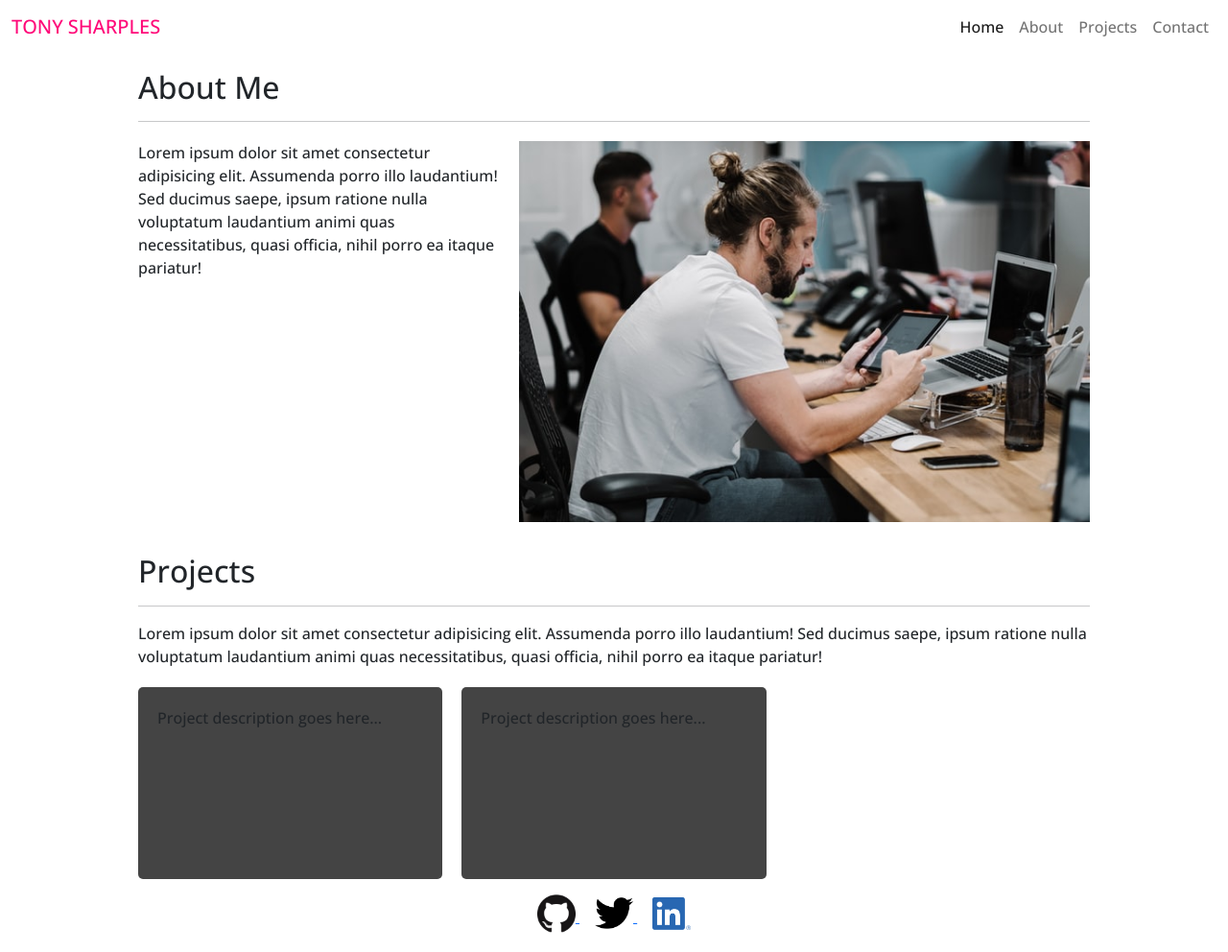
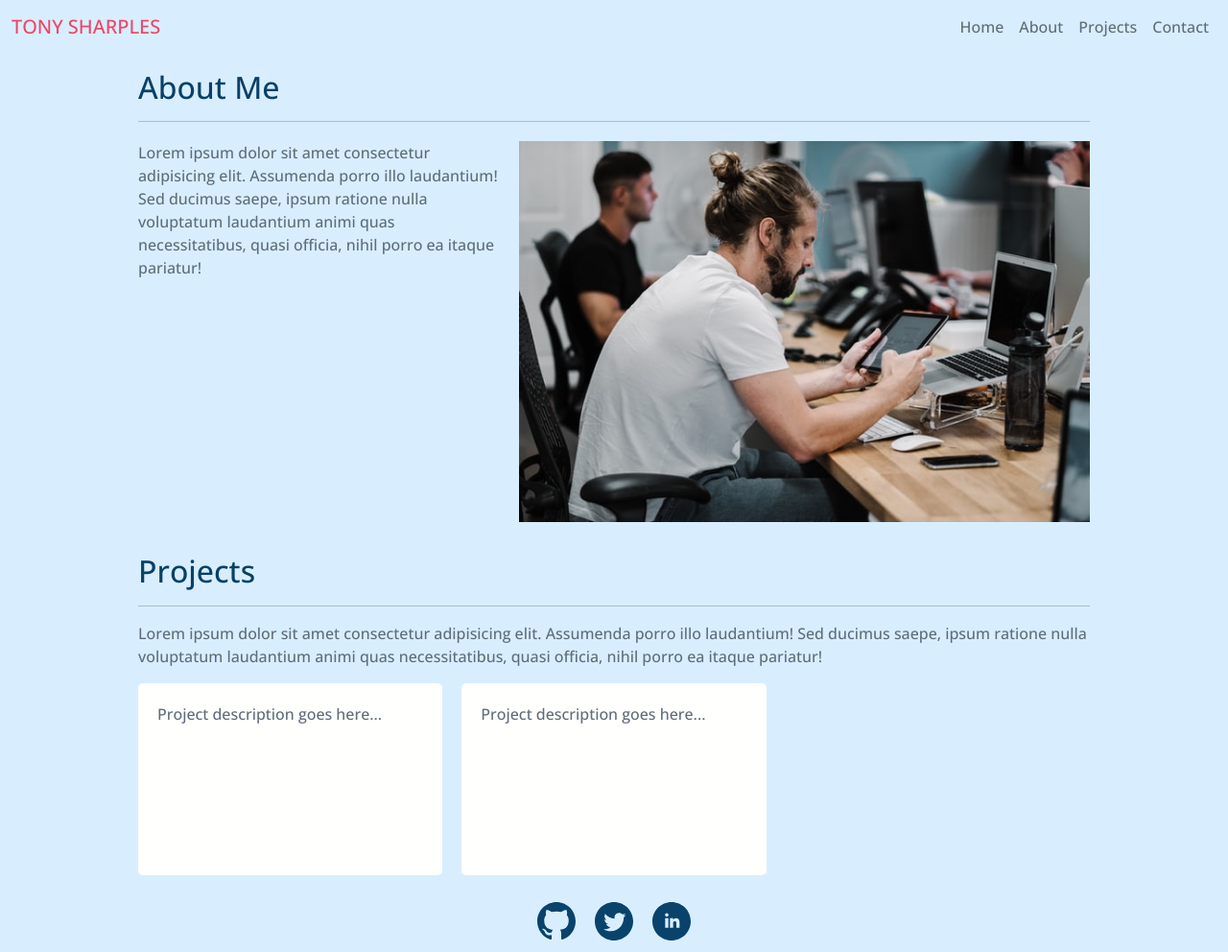
Before and after one commit to Barenbik/old-personal-website, a plain HTML site: page index.html in a window 1280 px wide. Shown: the whole page at 96% size. Drawn offline with nearby package versions, Linux system fonts and the light colour scheme.

Commit message:
Update social icons

```diff
--- a/index.html
+++ b/index.html
@@ -27,7 +27,7 @@
         <div class="collapse navbar-collapse" id="navbarTogglerDemo02">
           <ul class="navbar-nav mb-lg-0">
             <li class="nav-item">
-              <a class="nav-link active" aria-current="page" href="#">Home</a>
+              <a class="nav-link" aria-current="page" href="#">Home</a>
             </li>
             <li class="nav-item">
               <a class="nav-link" href="#about">About</a>
@@ -49,9 +49,11 @@
       <hr>
       <div class="section-wrapper">
         <div>
-          Lorem ipsum dolor sit amet consectetur adipisicing elit. Assumenda porro illo laudantium! Sed ducimus saepe,
-          ipsum ratione nulla voluptatum laudantium animi quas necessitatibus, quasi officia, nihil porro ea itaque
-          pariatur!
+          <p>Lorem ipsum dolor sit amet consectetur adipisicing elit. Assumenda porro illo laudantium! Sed ducimus
+            saepe,
+            ipsum ratione nulla voluptatum laudantium animi quas necessitatibus, quasi officia, nihil porro ea itaque
+            pariatur!</p>
+
         </div>
         <div>
           <img class="content-image" src="./img/temp-profile-pic.jpg" alt="profile-picture">
@@ -63,9 +65,11 @@
       <hr>
       <div class="section-wrapper projects">
         <div>
-          Lorem ipsum dolor sit amet consectetur adipisicing elit. Assumenda porro illo laudantium! Sed ducimus saepe,
-          ipsum ratione nulla voluptatum laudantium animi quas necessitatibus, quasi officia, nihil porro ea itaque
-          pariatur!
+          <p>Lorem ipsum dolor sit amet consectetur adipisicing elit. Assumenda porro illo laudantium! Sed ducimus
+            saepe,
+            ipsum ratione nulla voluptatum laudantium animi quas necessitatibus, quasi officia, nihil porro ea itaque
+            pariatur!</p>
+
         </div>
         <div class="grid-wrapper">
           <div class="box">
@@ -83,17 +87,17 @@
       <ul>
         <li>
           <a href="https://github.com/Barenbik" aria-label="GitHub" target="_blank">
-            <img src="./img/GitHub-Mark-120px.png" alt="github_logo">
+            <img src="./img/github_icon.svg" alt="" class="social-icon">
           </a>
         </li>
         <li>
           <a href="https://twitter.com/Barenbik" aria-label="Twitter" target="_blank">
-            <img src="./img/Twitter_Logo_Black.png" alt="twitter_logo">
+            <img src="./img/twitter_icon.svg" alt="" class="social-icon">
           </a>
         </li>
         <li>
           <a href="https://www.linkedin.com/in/tony-sharples-b451a633/" aria-label="LinkedIn" target="_blank">
-            <img src="./img/LinkedIn_Logo.png" alt="linkedin_logo">
+            <img src="./img/linkedin_icon.svg" alt="" class="social-icon">
           </a>
         </li>
       </ul>
--- a/style.css
+++ b/style.css
@@ -2,10 +2,19 @@ body {
     font-family: 'Open Sans', sans-serif;
     height: 100vh;
     margin: 0;
+    background-color: #d8eefe;
 }
 
 section {
     padding: 1rem;
+}
+
+h2 {
+    color: #094067;
+}
+
+p {
+    color: #5f6c7b;
 }
 
 footer {
@@ -17,7 +26,7 @@ footer {
 }
 
 .title {
-    color: #FF0878;
+    color: #ef4565;
     text-transform: uppercase;
     font-size: 1.25rem;
     padding-top: 0;
@@ -38,7 +47,6 @@ footer {
     display: grid;
     grid-gap: 20px;
     grid-template-columns: repeat(auto-fill, minmax(250px, 1fr));
-    padding-top: 1.25rem;
 }
 
 .box {
@@ -46,16 +54,19 @@ footer {
     border-radius: 5px;
     height: 200px;
     padding: 1.25rem;
+    background-color: #fffffe;
 }
 
 .box>p {
     margin: 0;
 }
 
-.social-links img {
-    height: auto;
-    width: 40px;
-    padding-bottom: 0.625rem;
+.social-links {
+    padding: 0.75rem;
+}
+
+.social-links a {
+    text-decoration: none;
 }
 
 .social-links li {
@@ -64,6 +75,12 @@ footer {
 
 .social-links li:not(:last-child) {
     padding-right: 1rem;
+}
+
+.social-icon {
+    filter: invert(7%) sepia(93%) saturate(5591%) hue-rotate(194deg) brightness(103%) contrast(93%);
+    height: auto;
+    width: 40px;
 }
 
 @media (min-width: 575px) {
```
Also changed, not shown: img/GitHub-Mark-120px.png (deleted), img/GitHub-Mark-Light-120px.png (deleted), img/LinkedIn_Logo.png (deleted), img/Twitter_Logo_Black.png (deleted), img/github_icon.svg (added), img/linkedin_icon.svg (added), img/twitter_icon.svg (added).
